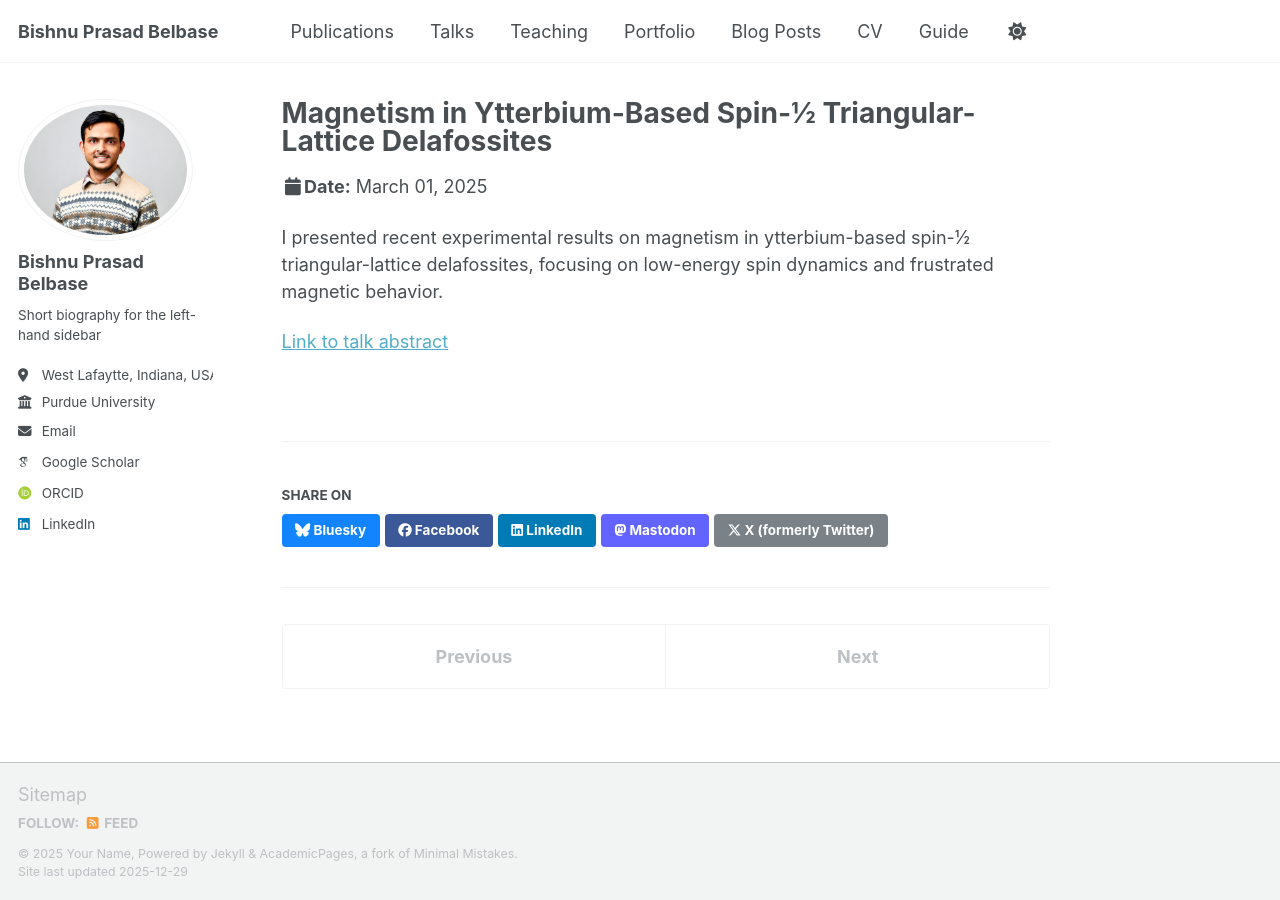
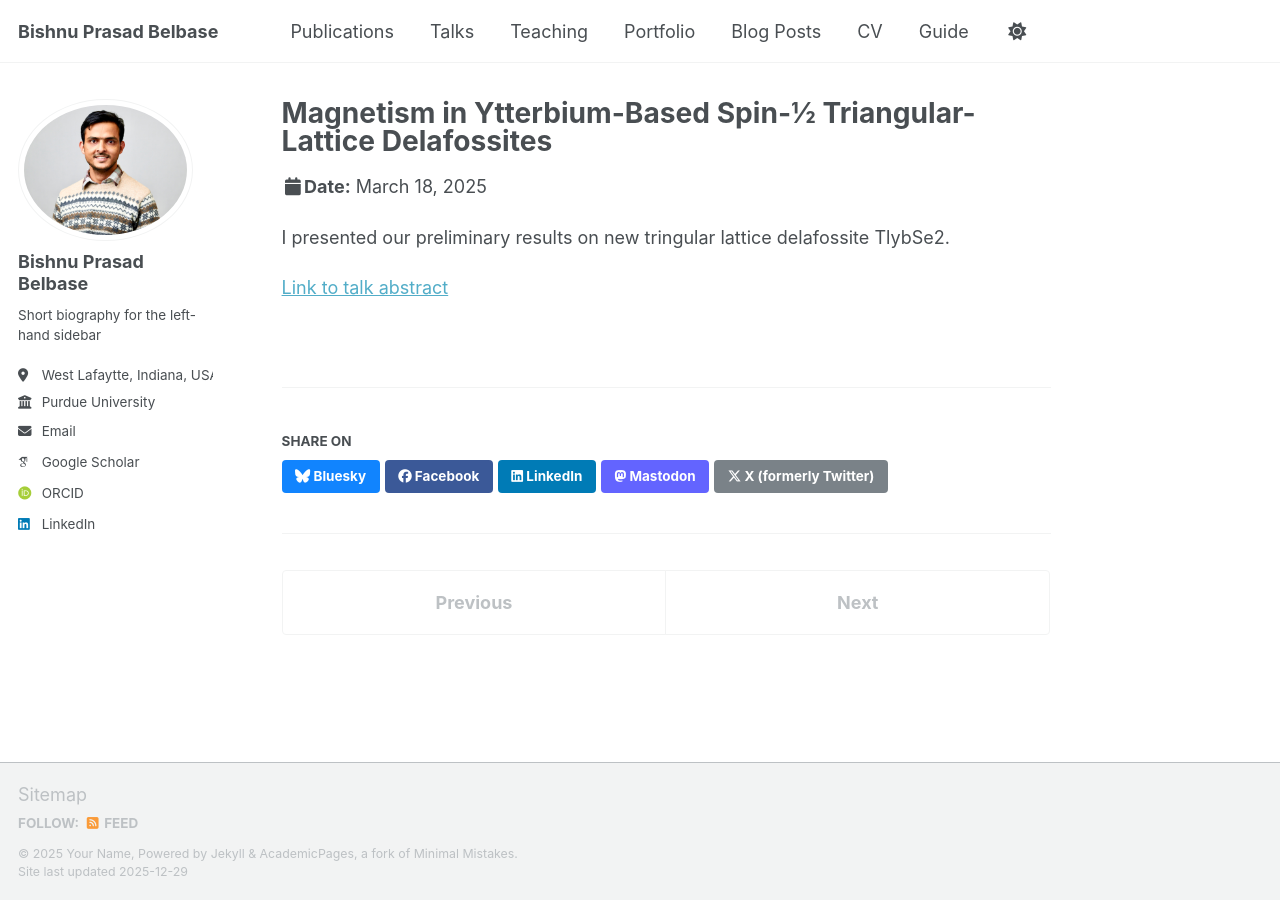
Before and after one commit to bbelbase8/bpb, a Jekyll site: the page built from _talks/2012-03-01-talk-1.md, in a window 1280 px wide. Built offline with Jekyll 4.4.1, drawn with Linux system fonts in a browser that asks for light colours; some web fonts are replaced; a script bundle is joined from its source files by our own code; library files that are not in the unit come from our copies.

Commit message:
Update 2012-03-01-talk-1.md

```diff
--- a/_talks/2012-03-01-talk-1.md
+++ b/_talks/2012-03-01-talk-1.md
@@ -4,10 +4,10 @@ collection: talks
 type: "Conference talk"
 permalink: /talks/global-physics-summit-2025/
 venue: "Global Physics Summit 2025 (APS March Meeting)"
-date: 2025-03-01
+date: 2025-03-18
 location: "Los Angeles, CA, USA"
 ---
 
-I presented recent experimental results on magnetism in ytterbium-based spin-½ triangular-lattice delafossites, focusing on low-energy spin dynamics and frustrated magnetic behavior.
+I presented our preliminary results on new tringular lattice delafossite TlybSe2.
 
 [Link to talk abstract](https://archive.aps.org/smt/2025/mar-g51/1/)
```
